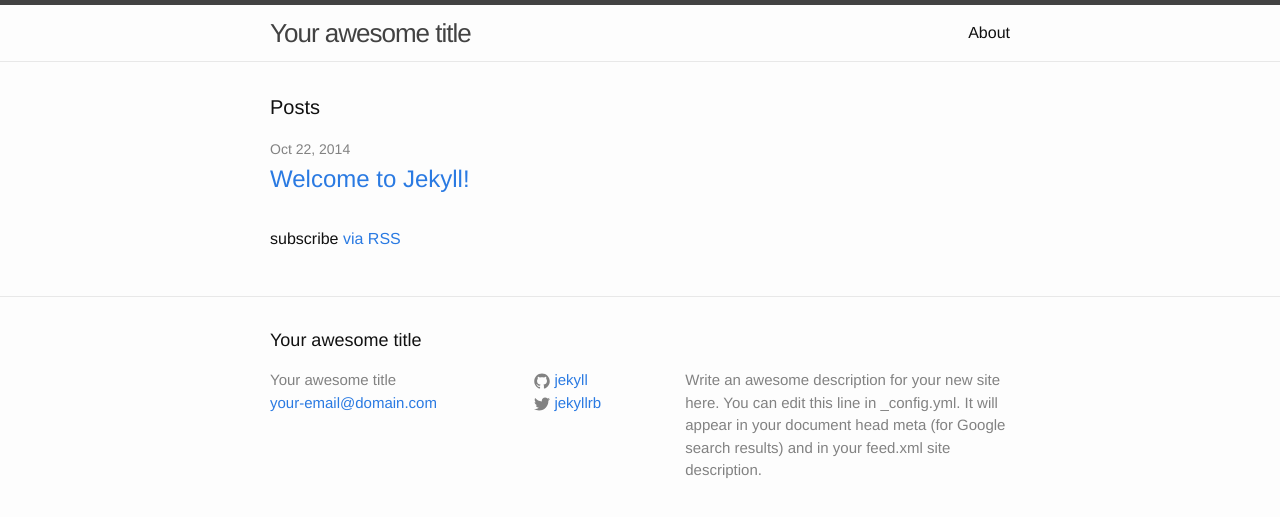
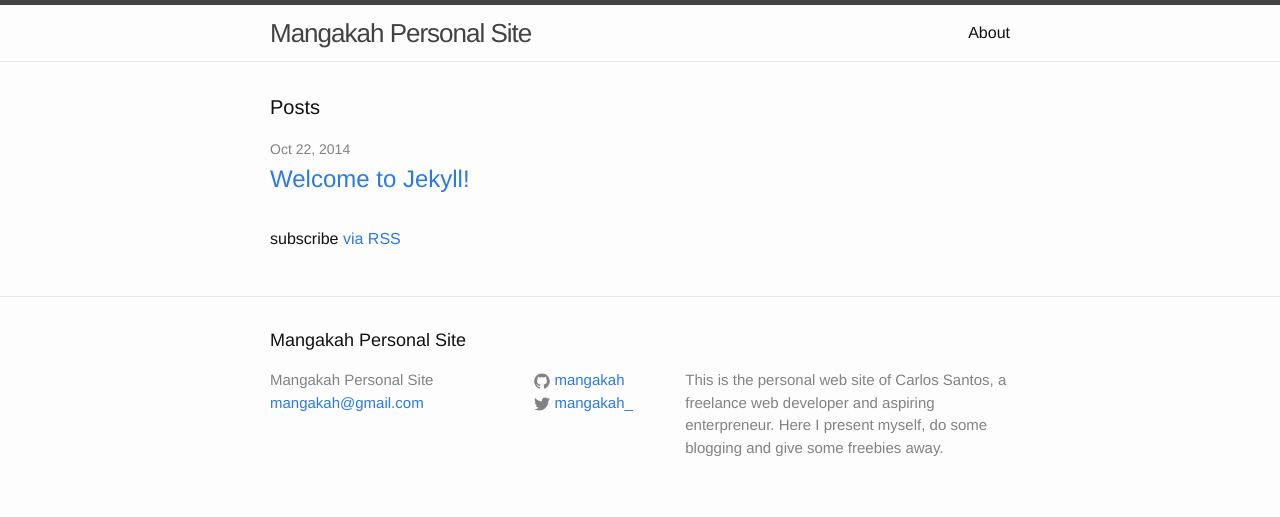
Before and after one commit to mangakah/mangakah.github.io, a Jekyll site: the page built from index.html, in a window 1280 px wide. Shown: the top 517 px of the page. Built offline with Jekyll 4.4.1, drawn with Linux system fonts in a browser that asks for light colours.

Commit message:
Initial configuration

```diff
--- a/_config.yml
+++ b/_config.yml
@@ -1,14 +1,17 @@
 # Site settings
-title: Your awesome title
-email: your-email@domain.com
+title: Mangakah Personal Site
+email: mangakah@gmail.com
 description: > # this means to ignore newlines until "baseurl:"
-  Write an awesome description for your new site here. You can edit this
-  line in _config.yml. It will appear in your document head meta (for
-  Google search results) and in your feed.xml site description.
+  This is the personal web site of Carlos Santos, a freelance web developer and aspiring enterpreneur. Here I present myself, do some blogging and give some freebies away.
 baseurl: "" # the subpath of your site, e.g. /blog/
 url: "http://yourdomain.com" # the base hostname & protocol for your site
-twitter_username: jekyllrb
-github_username:  jekyll
+twitter_username: mangakah_
+github_username:  mangakah
 
 # Build settings
 markdown: kramdown
+highlighter: pygments
+
+# Outputting
+permalink:     none
+paginate_path: /page:num
```
Also changed, not shown: 1 other file.
